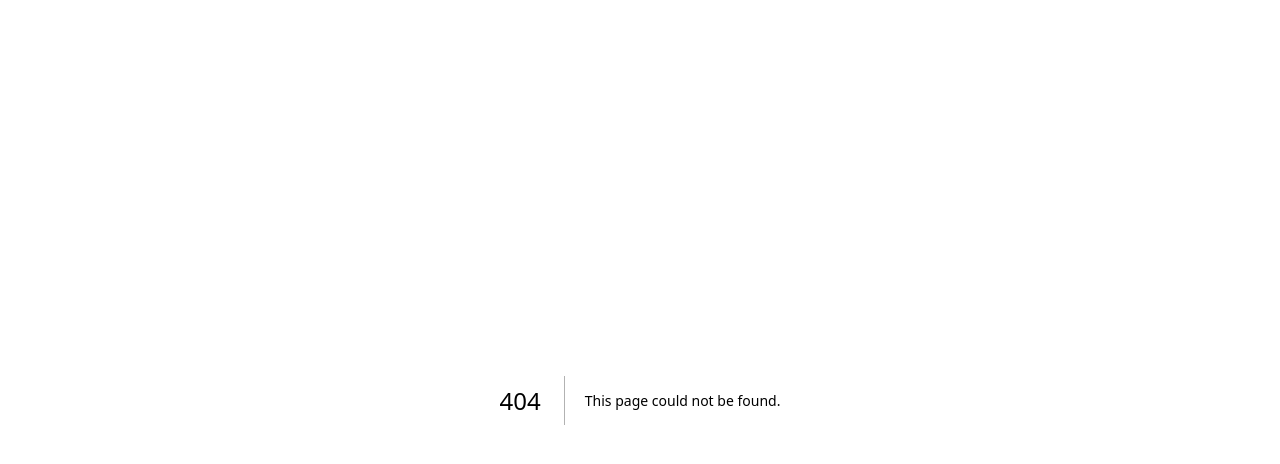
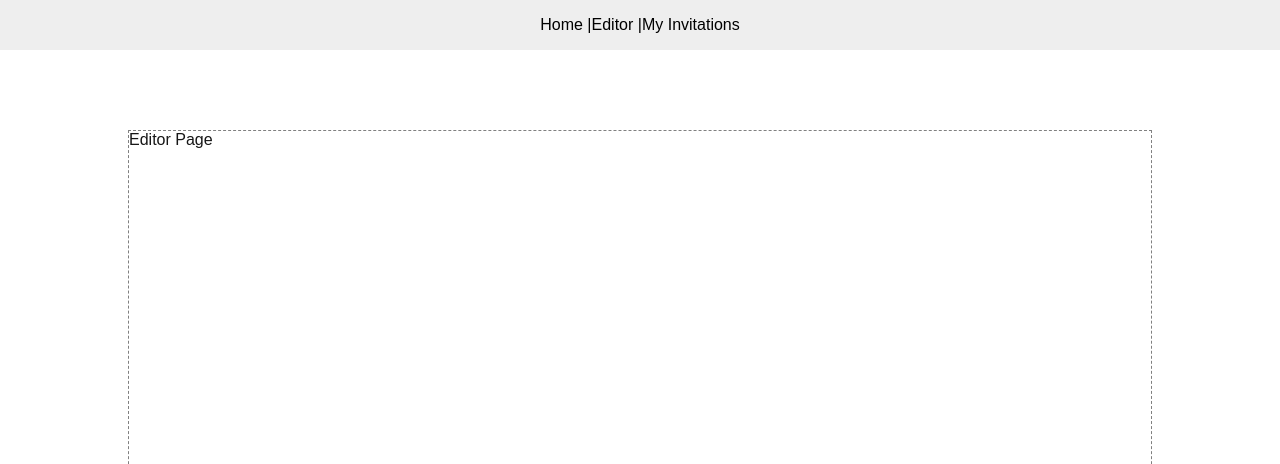
Before and after one commit to DrZanuff/event-magic, a Next.js app: page /editor in a window 1280 px wide. Before the commit this address had no page. Shown: the top 464 px of the page. Built offline with nearby package versions, Linux system fonts and the light colour scheme.

Commit message:
feat: initial routes

```diff
--- /dev/null
+++ b/src/app/api/hello/route.ts
@@ -0,0 +1,3 @@
+export async function GET() {
+  return Response.json({ message: 'API route working' })
+}
--- /dev/null
+++ b/src/app/editor/page.tsx
@@ -0,0 +1,7 @@
+export default function EditorPage() {
+  return (
+    <div style={{ width: '80%', height: '70vh', border: '1px dashed gray' }}>
+      Editor Page
+    </div>
+  )
+}
--- /dev/null
+++ b/src/app/layout.module.css
@@ -0,0 +1,19 @@
+.layout {
+  font-family: sans-serif;
+  margin: 0;
+  padding: 0;
+}
+
+.header {
+  padding: 1rem;
+  background-color: #eee;
+  text-align: center;
+  color: #000;
+}
+
+.main {
+  min-height: 90vh;
+  display: flex;
+  justify-content: center;
+  align-items: center;
+}
--- a/src/app/layout.tsx
+++ b/src/app/layout.tsx
@@ -1,32 +1,20 @@
-import type { Metadata } from "next";
-import { Geist, Geist_Mono } from "next/font/google";
-import "./globals.css";
+import '@/src/app/globals.css'
+import styles from './layout.module.css'
+import Link from 'next/link'
+import { ReactNode } from 'react'
 
-const geistSans = Geist({
-  variable: "--font-geist-sans",
-  subsets: ["latin"],
-});
-
-const geistMono = Geist_Mono({
-  variable: "--font-geist-mono",
-  subsets: ["latin"],
-});
-
-export const metadata: Metadata = {
-  title: "Create Next App",
-  description: "Generated by create next app",
-};
-
-export default function RootLayout({
-  children,
-}: Readonly<{
-  children: React.ReactNode;
-}>) {
+export default function RootLayout({ children }: { children: ReactNode }) {
   return (
     <html lang="en">
-      <body className={`${geistSans.variable} ${geistMono.variable}`}>
-        {children}
+      <body className={styles.layout}>
+        <header className={styles.header}>
+          <nav>
+            <Link href="/">Home</Link> |<Link href="/editor">Editor</Link> |
+            <Link href="/dashboard">My Invitations</Link>
+          </nav>
+        </header>
+        <main className={styles.main}>{children}</main>
       </body>
     </html>
-  );
+  )
 }
```
Also changed, not shown: src/_backup/layout.tsx (added, +32 -0 lines), src/_backup/page.tsx (added, +95 -0 lines), src/app/dashboard/page.tsx (added, +7 -0 lines), src/app/page.tsx (+4 -92 lines), src/_backup/page.module.css (renamed from src/app/page.module.css).
